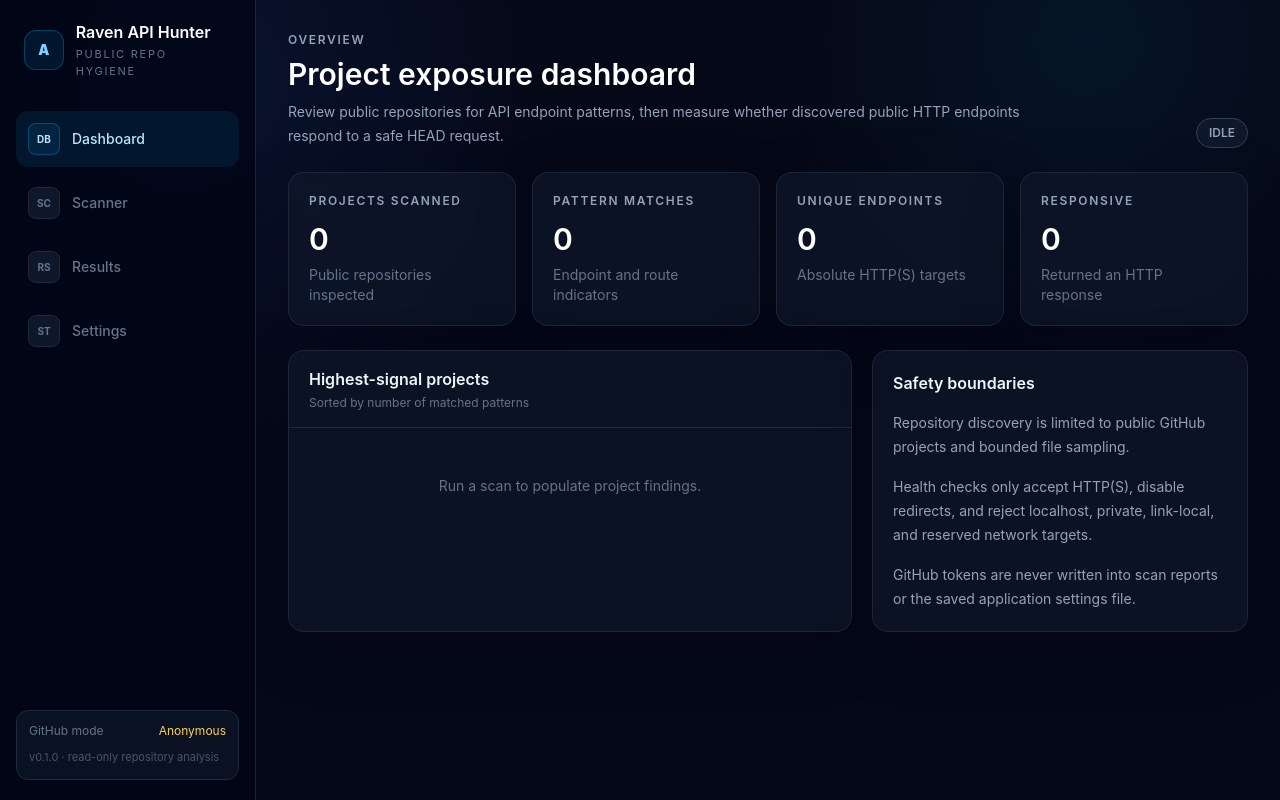
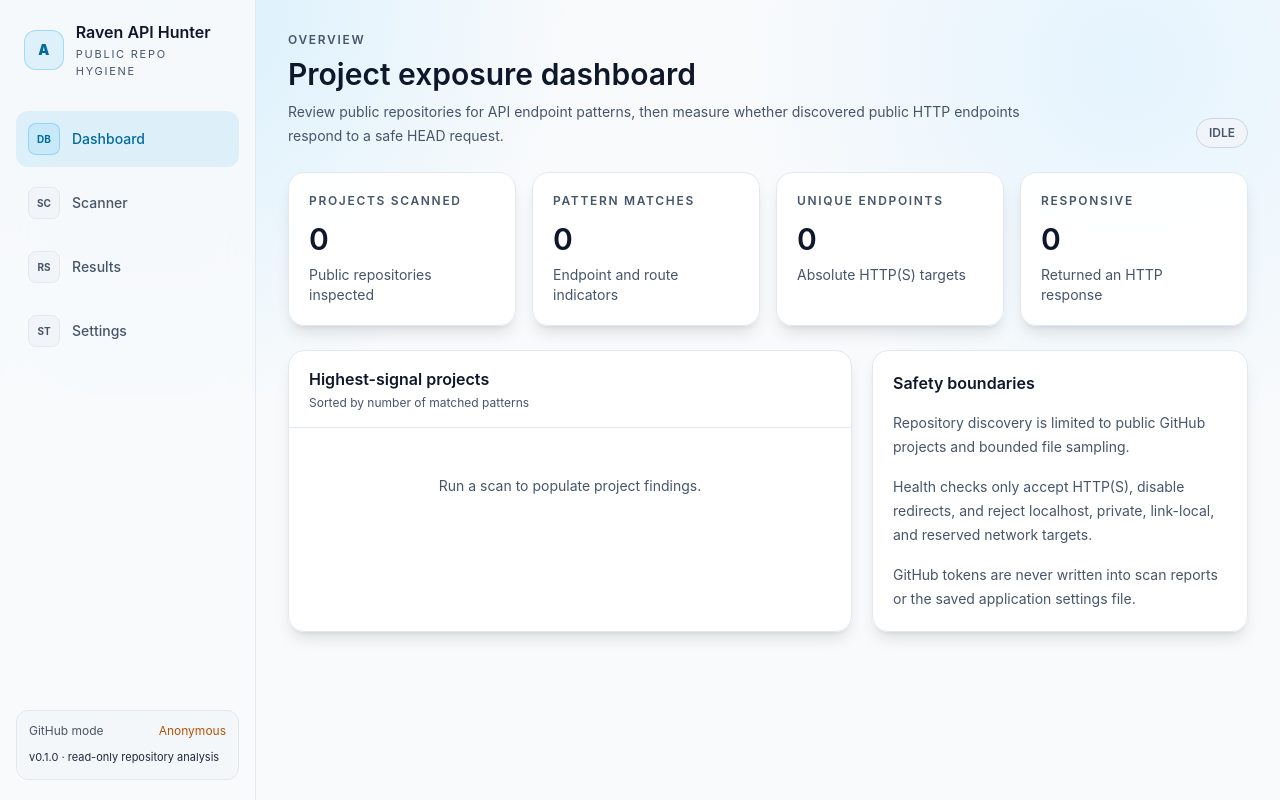
Before and after one commit to SMozaff/Aegis-project-scout, a React (Vite) app: page / in a window 1280 px wide. Built offline with nearby package versions, Linux system fonts and the light colour scheme.

Commit message:
Brighten UI theme and improve contrast

```diff
--- a/src/App.tsx
+++ b/src/App.tsx
@@ -129,12 +129,12 @@ function App() {
 
   return (
     <div className="flex min-h-screen">
-      <aside className="fixed inset-y-0 left-0 z-20 w-64 border-r border-slate-800/90 bg-slate-950/90 px-4 py-5 backdrop-blur-xl">
+      <aside className="fixed inset-y-0 left-0 z-20 w-64 border-r border-slate-200/90 bg-slate-50/90 px-4 py-5 backdrop-blur-xl">
         <div className="flex items-center gap-3 px-2">
-          <div className="grid h-10 w-10 place-items-center rounded-xl border border-sky-500/30 bg-sky-500/10 text-sm font-black text-sky-300">A</div>
+          <div className="grid h-10 w-10 place-items-center rounded-xl border border-sky-500/30 bg-sky-500/10 text-sm font-black text-sky-700">A</div>
           <div>
-            <div className="font-semibold text-white">Raven API Hunter</div>
-            <div className="mt-0.5 text-[11px] uppercase tracking-[0.16em] text-slate-500">Public repo hygiene</div>
+            <div className="font-semibold text-slate-900">Raven API Hunter</div>
+            <div className="mt-0.5 text-[11px] uppercase tracking-[0.16em] text-slate-600">Public repo hygiene</div>
           </div>
         </div>
 
@@ -146,28 +146,28 @@ function App() {
                 type="button"
                 key={item.id}
                 onClick={() => setTab(item.id)}
-                className={`flex w-full items-center gap-3 rounded-xl px-3 py-3 text-left text-sm font-medium transition ${active ? "bg-sky-500/10 text-sky-200" : "text-slate-500 hover:bg-slate-900 hover:text-slate-300"}`}
+                className={`flex w-full items-center gap-3 rounded-xl px-3 py-3 text-left text-sm font-medium transition ${active ? "bg-sky-500/10 text-sky-700" : "text-slate-600 hover:bg-slate-100 hover:text-slate-700"}`}
               >
-                <span className={`grid h-8 w-8 place-items-center rounded-lg border text-[10px] font-bold ${active ? "border-sky-500/30 bg-sky-500/10" : "border-slate-800 bg-slate-900"}`}>{item.short}</span>
+                <span className={`grid h-8 w-8 place-items-center rounded-lg border text-[10px] font-bold ${active ? "border-sky-500/30 bg-sky-500/10" : "border-slate-200 bg-slate-100"}`}>{item.short}</span>
                 {item.label}
               </button>
             );
           })}
         </nav>
 
-        <div className="absolute bottom-5 left-4 right-4 rounded-xl border border-slate-800 bg-slate-900/70 p-3">
+        <div className="absolute bottom-5 left-4 right-4 rounded-xl border border-slate-200 bg-slate-100/70 p-3">
           <div className="flex items-center justify-between text-xs">
-            <span className="text-slate-500">GitHub mode</span>
-            <span className={tokenConfigured ? "text-emerald-300" : "text-amber-300"}>{tokenConfigured ? "Authenticated" : "Anonymous"}</span>
+            <span className="text-slate-600">GitHub mode</span>
+            <span className={tokenConfigured ? "text-emerald-700" : "text-amber-700"}>{tokenConfigured ? "Authenticated" : "Anonymous"}</span>
           </div>
-          <div className="mt-2 text-[11px] leading-5 text-slate-600">v0.1.0 · read-only repository analysis</div>
+          <div className="mt-2 text-[11px] leading-5 text-slate-9000">v0.1.0 · read-only repository analysis</div>
         </div>
       </aside>
 
       <main className="ml-64 min-h-screen flex-1">
         <div className="mx-auto max-w-[1500px] p-8">
           {error && (
-            <div className="mb-6 rounded-xl border border-rose-500/30 bg-rose-500/10 px-4 py-3 text-sm text-rose-200">
+            <div className="mb-6 rounded-xl border border-rose-500/30 bg-rose-500/10 px-4 py-3 text-sm text-rose-700">
               {error}
             </div>
           )}
--- a/src/components/Dashboard.tsx
+++ b/src/components/Dashboard.tsx
@@ -10,8 +10,8 @@ function MetricCard({ label, value, hint }: { label: string; value: string | num
   return (
     <div className="panel p-5">
       <div className="label">{label}</div>
-      <div className="mt-3 text-3xl font-semibold tracking-tight text-white">{value}</div>
-      <div className="mt-2 text-sm text-slate-500">{hint}</div>
+      <div className="mt-3 text-3xl font-semibold tracking-tight text-slate-900">{value}</div>
+      <div className="mt-2 text-sm text-slate-600">{hint}</div>
     </div>
   );
 }
@@ -28,13 +28,13 @@ export function Dashboard({ report, liveFindings, running }: DashboardProps) {
       <div className="flex items-end justify-between">
         <div>
           <div className="label">Overview</div>
-          <h1 className="mt-2 text-3xl font-semibold text-white">Project exposure dashboard</h1>
-          <p className="mt-2 max-w-3xl text-sm leading-6 text-slate-400">
+          <h1 className="mt-2 text-3xl font-semibold text-slate-900">Project exposure dashboard</h1>
+          <p className="mt-2 max-w-3xl text-sm leading-6 text-slate-600">
             Review public repositories for API endpoint patterns, then measure whether discovered
             public HTTP endpoints respond to a safe HEAD request.
           </p>
         </div>
-        <div className={`rounded-full border px-3 py-1.5 text-xs font-semibold ${running ? "border-sky-500/40 bg-sky-500/10 text-sky-300" : "border-slate-700 bg-slate-900 text-slate-400"}`}>
+        <div className={`rounded-full border px-3 py-1.5 text-xs font-semibold ${running ? "border-sky-500/40 bg-sky-500/10 text-sky-700" : "border-slate-300 bg-slate-100 text-slate-600"}`}>
           {running ? "SCAN ACTIVE" : "IDLE"}
         </div>
       </div>
@@ -64,27 +64,27 @@ export function Dashboard({ report, liveFindings, running }: DashboardProps) {
 
       <div className="grid grid-cols-[1.5fr_1fr] gap-5">
         <div className="panel overflow-hidden">
-          <div className="flex items-center justify-between border-b border-slate-800 px-5 py-4">
+          <div className="flex items-center justify-between border-b border-slate-200 px-5 py-4">
             <div>
-              <div className="font-semibold text-slate-100">Highest-signal projects</div>
-              <div className="mt-1 text-xs text-slate-500">Sorted by number of matched patterns</div>
+              <div className="font-semibold text-slate-900">Highest-signal projects</div>
+              <div className="mt-1 text-xs text-slate-600">Sorted by number of matched patterns</div>
             </div>
           </div>
-          <div className="divide-y divide-slate-800/80">
+          <div className="divide-y divide-slate-200/80">
             {recent.length === 0 ? (
-              <div className="px-5 py-12 text-center text-sm text-slate-500">
+              <div className="px-5 py-12 text-center text-sm text-slate-600">
                 Run a scan to populate project findings.
               </div>
             ) : (
               recent.map((finding) => (
                 <div key={finding.repository.full_name} className="flex items-center justify-between px-5 py-4">
                   <div className="min-w-0">
-                    <div className="truncate font-medium text-slate-200">{finding.repository.full_name}</div>
-                    <div className="mt-1 text-xs text-slate-500">
+                    <div className="truncate font-medium text-slate-800">{finding.repository.full_name}</div>
+                    <div className="mt-1 text-xs text-slate-600">
                       {finding.repository.language ?? "Unknown"} · {finding.scanned_files} files · {finding.repository.stars} stars
                     </div>
                   </div>
-                  <div className="ml-4 rounded-lg border border-slate-700 bg-slate-950 px-3 py-1.5 text-sm font-semibold text-sky-300">
+                  <div className="ml-4 rounded-lg border border-slate-300 bg-slate-50 px-3 py-1.5 text-sm font-semibold text-sky-700">
                     {finding.matches.length} matches
                   </div>
                 </div>
@@ -94,8 +94,8 @@ export function Dashboard({ report, liveFindings, running }: DashboardProps) {
         </div>
 
         <div className="panel p-5">
-          <div className="font-semibold text-slate-100">Safety boundaries</div>
-          <div className="mt-4 space-y-4 text-sm leading-6 text-slate-400">
+          <div className="font-semibold text-slate-900">Safety boundaries</div>
+          <div className="mt-4 space-y-4 text-sm leading-6 text-slate-600">
             <p>Repository discovery is limited to public GitHub projects and bounded file sampling.</p>
             <p>Health checks only accept HTTP(S), disable redirects, and reject localhost, private, link-local, and reserved network targets.</p>
             <p>GitHub tokens are never written into scan reports or the saved application settings file.</p>
--- a/src/index.css
+++ b/src/index.css
@@ -6,8 +6,8 @@
   font-family:
     Inter, ui-sans-serif, system-ui, -apple-system, BlinkMacSystemFont, "Segoe UI",
     sans-serif;
-  color: #e2e8f0;
-  background: #050816;
+  color: #1e293b;
+  background: #f8fafc;
   font-synthesis: none;
   text-rendering: optimizeLegibility;
 }
@@ -21,9 +21,9 @@ body {
   min-width: 1000px;
   min-height: 100vh;
   background:
-    radial-gradient(circle at 15% 10%, rgba(37, 99, 235, 0.12), transparent 28%),
-    radial-gradient(circle at 85% 5%, rgba(14, 165, 233, 0.08), transparent 24%),
-    #050816;
+    radial-gradient(circle at 12% 0%, rgba(186, 230, 253, 0.55), transparent 30%),
+    radial-gradient(circle at 88% 8%, rgba(224, 242, 254, 0.8), transparent 28%),
+    #f8fafc;
 }
 
 button,
@@ -38,25 +38,25 @@ select {
 }
 
 ::-webkit-scrollbar-track {
-  background: rgba(15, 23, 42, 0.6);
+  background: rgba(226, 232, 240, 0.8);
 }
 
 ::-webkit-scrollbar-thumb {
-  background: rgba(71, 85, 105, 0.8);
+  background: rgba(100, 116, 139, 0.65);
   border-radius: 999px;
 }
 
 @layer components {
   .panel {
-    @apply rounded-2xl border border-slate-800/90 bg-slate-900/70 shadow-panel backdrop-blur;
+    @apply rounded-2xl border border-slate-200 bg-white/95 shadow-lg backdrop-blur;
   }
 
   .label {
-    @apply text-xs font-semibold uppercase tracking-[0.14em] text-slate-400;
+    @apply text-xs font-semibold uppercase tracking-[0.14em] text-slate-600;
   }
 
   .input {
-    @apply w-full rounded-xl border border-slate-700 bg-slate-950/70 px-3 py-2.5 text-sm text-slate-100 outline-none transition focus:border-sky-500 focus:ring-2 focus:ring-sky-500/20;
+    @apply w-full rounded-xl border border-slate-300 bg-white px-3 py-2.5 text-sm text-slate-900 outline-none transition focus:border-sky-500 focus:ring-2 focus:ring-sky-500/20;
   }
 
   .button-primary {
@@ -64,6 +64,6 @@ select {
   }
 
   .button-secondary {
-    @apply inline-flex items-center justify-center rounded-xl border border-slate-700 bg-slate-900 px-4 py-2.5 text-sm font-semibold text-slate-200 transition hover:border-slate-600 hover:bg-slate-800 disabled:cursor-not-allowed disabled:opacity-50;
+    @apply inline-flex items-center justify-center rounded-xl border border-slate-300 bg-white px-4 py-2.5 text-sm font-semibold text-slate-700 transition hover:border-sky-400 hover:bg-sky-50 disabled:cursor-not-allowed disabled:opacity-50;
   }
 }
```
Also changed, not shown: src/components/ResultsDisplay.tsx (+13 -13 lines), src/components/ScannerConfig.tsx (+16 -16 lines), src/components/Settings.tsx (+11 -11 lines).
